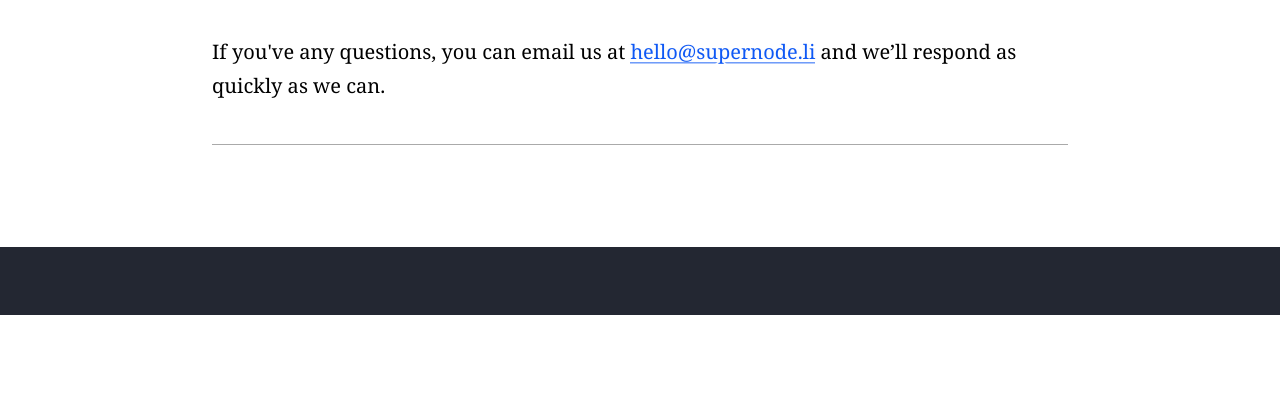
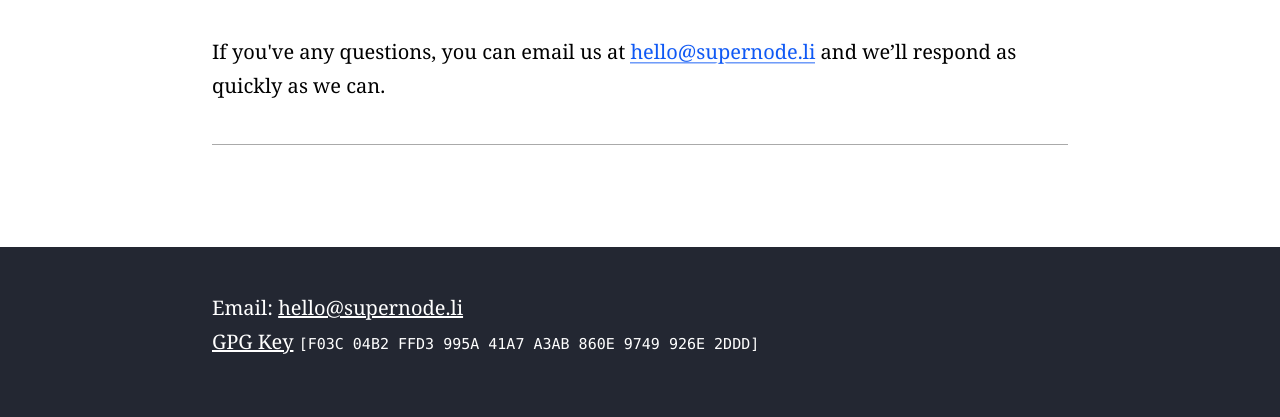
Before and after one commit to fawkesley/supernode-flask, a Flask app: page / in a window 1280 px wide. Shown: the part 1697-2114 px from the top of the page. Before the commit the page ends 2012 px from the top, so only its background shows below. Run offline with Flask 2, Linux system fonts and the light colour scheme.

Commit message:
Add the GPG key

```diff
--- a/source/stylesheets/site.css.scss
+++ b/source/stylesheets/site.css.scss
@@ -248,6 +248,10 @@ footer {
         background-image: none;
         text-shadow: none;
       }
+      code {
+        color: $white;
+        background: $dark-grey;
+      }
     }
   }
 }
--- a/supernode/static/stylesheets/site.css
+++ b/supernode/static/stylesheets/site.css
@@ -770,5 +770,8 @@ footer {
     text-decoration: underline;
     background-image: none;
     text-shadow: none; }
+  footer .typeset p code {
+    color: #ffffff;
+    background: #232732; }
 
 /*# sourceMappingURL=site.css.map */
--- a/supernode/templates/index.html
+++ b/supernode/templates/index.html
@@ -64,6 +64,11 @@
     </section>
 
     <footer>
+      <section class="typeset">
+        <p>
+          Email: <a href="mailto:hello@supernode.li">hello@supernode.li</a><br />
+          <a href="/public-key.asc">GPG Key</a> <code>[F03C 04B2 FFD3 995A 41A7  A3AB 860E 9749 926E 2DDD]</code>
+        </p>
     </footer>
 
     {% include "analytics.html" %}
```
Also changed, not shown: 1 other file.
